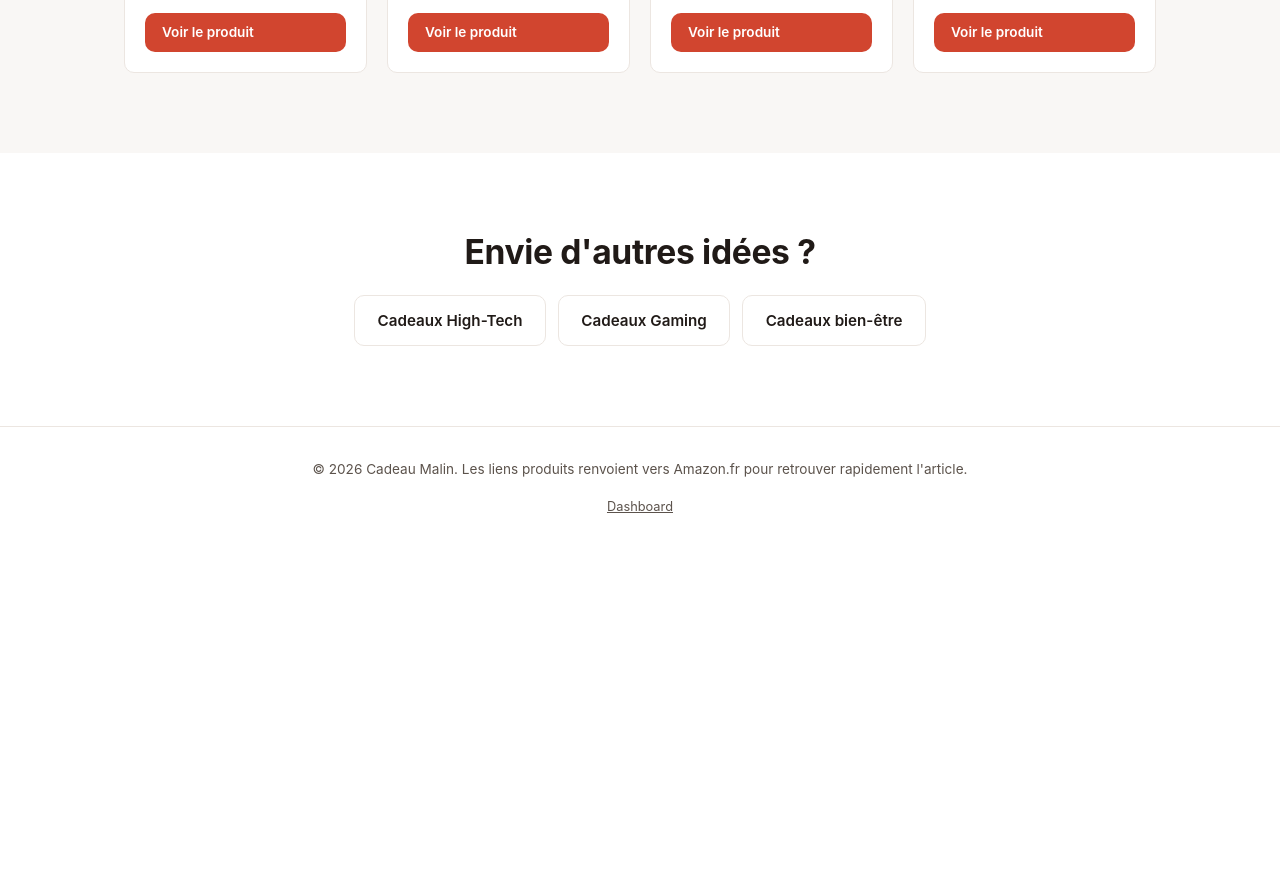
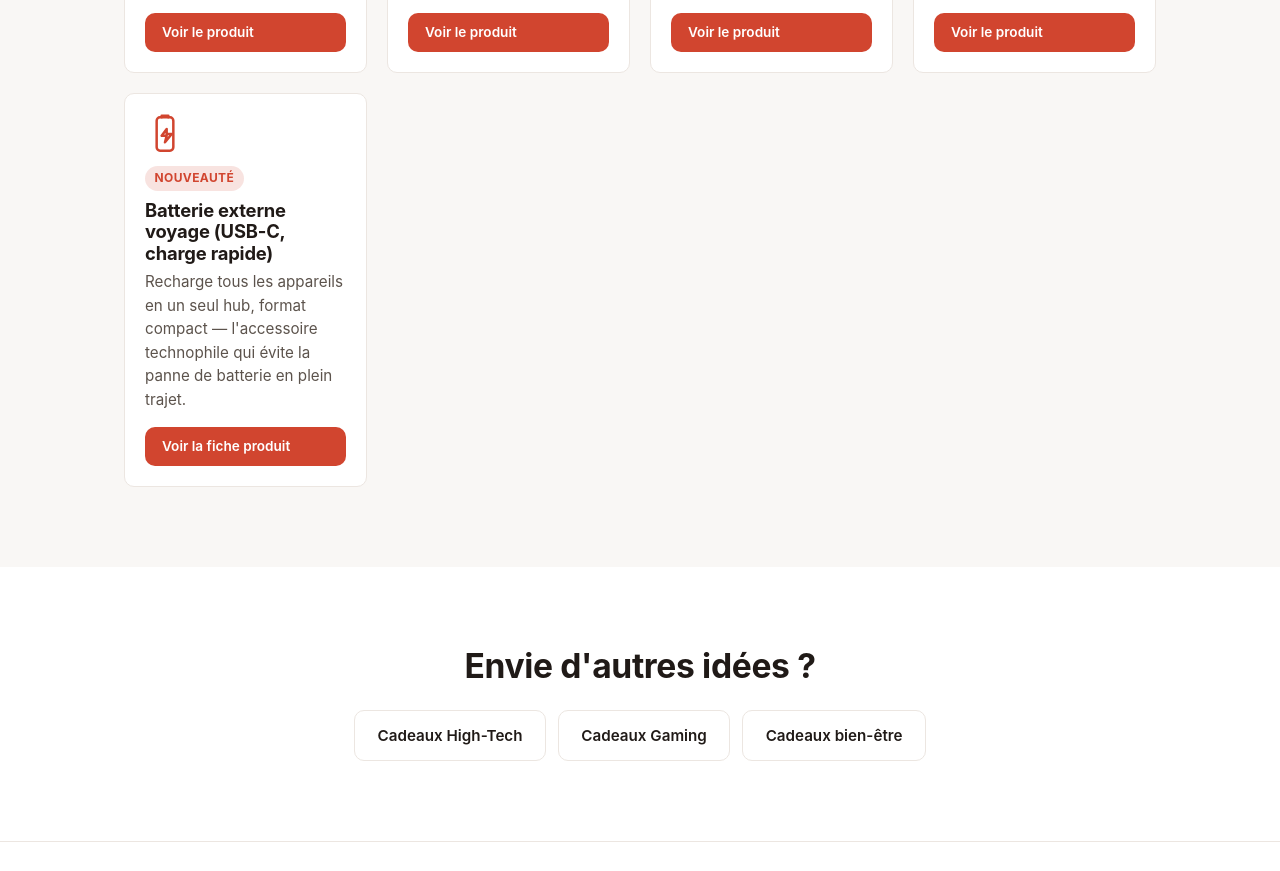
Before and after one commit to helvirekouoto/pepite, a website: page site/categories/voyage.html in a window 1280 px wide. Shown: the part 879-1750 px from the top of the page. Before the commit the page ends 1445 px from the top, so only its background shows below. Drawn offline with Linux system fonts and the light colour scheme.

Commit message:
feat(voyage): ajoute batterie externe voyage (5e produit, deepening)

```diff
--- a/site/categories/voyage.html
+++ b/site/categories/voyage.html
@@ -83,6 +83,15 @@
               <a class="btn btn-primary btn-small" target="_blank" rel="noopener" href="https://www.amazon.fr/s?k=prot%C3%A8ge+passeport">Voir le produit</a>
             </div>
           </article>
+          <article class="product-card">
+            <div class="product-body">
+              <svg class="product-icon" viewBox="0 0 24 24" fill="none" stroke="currentColor" stroke-width="1.5" stroke-linecap="round" stroke-linejoin="round" aria-hidden="true"><rect x="7" y="2" width="10" height="20" rx="2"/><path d="M10 2V1h4v1"/><path d="M13 9l-3 4h3l-1 4 4-5h-3z"/></svg>
+              <span class="badge-trend">Nouveauté</span>
+              <h3>Batterie externe voyage (USB-C, charge rapide)</h3>
+              <p>Recharge tous les appareils en un seul hub, format compact — l'accessoire technophile qui évite la panne de batterie en plein trajet.</p>
+              <a class="btn btn-primary btn-small" href="../produits/batterie-externe-voyage.html">Voir la fiche produit</a>
+            </div>
+          </article>
         </div>
       </div>
     </section>
```
